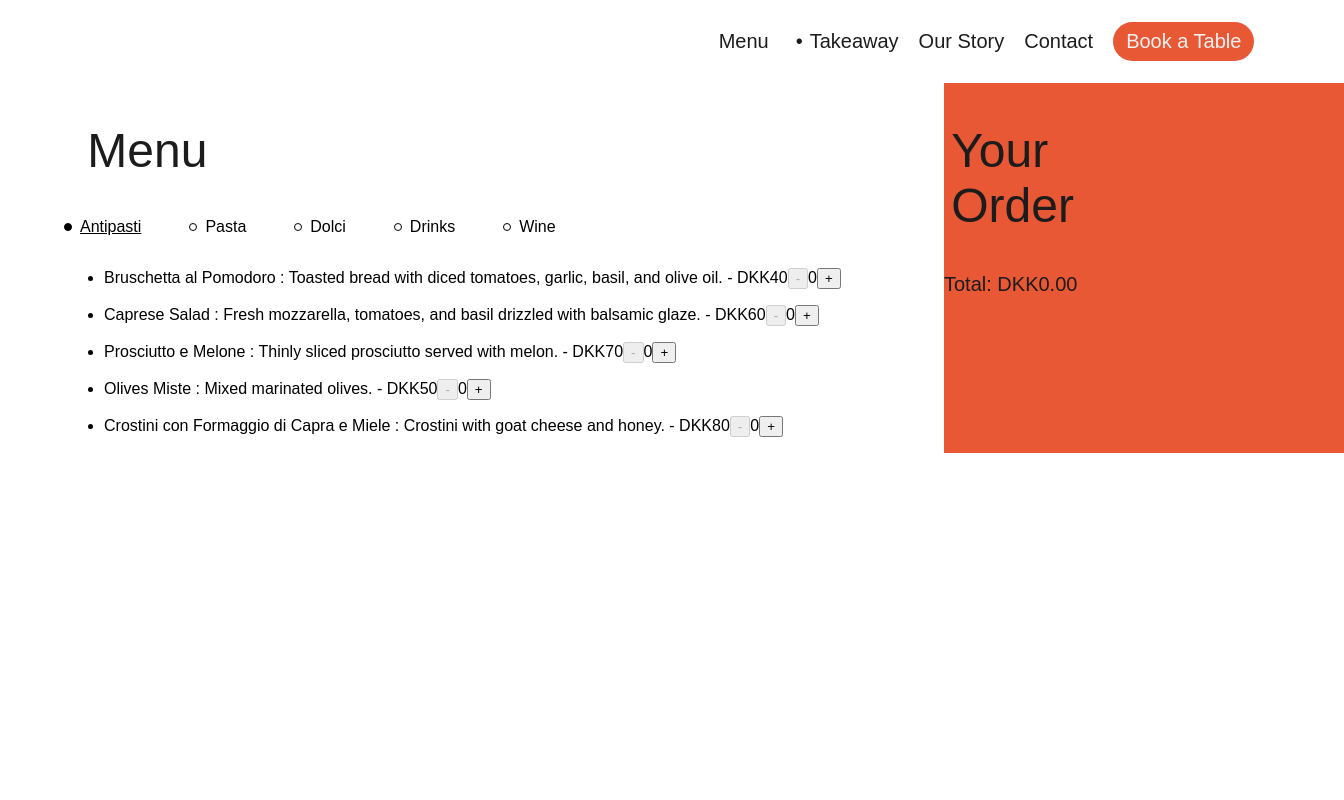
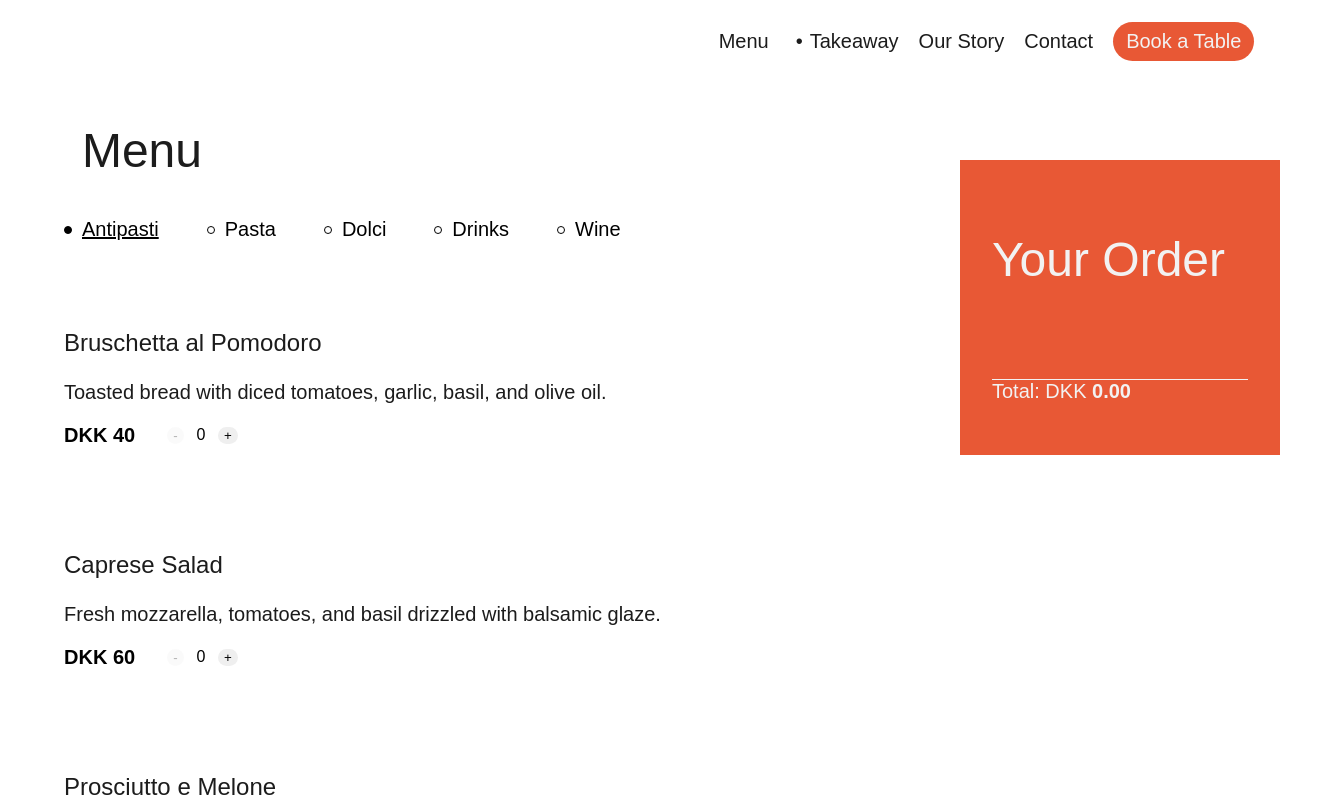
Before and after one commit to ozolinala/capanna74, a Next.js app: page /takeaway in a window 1280 px wide. Shown: the top 800 px of the page, 1344 px wide, since content can reach past the window. Built offline with nearby package versions, Linux system fonts and the light colour scheme.

Commit message:
page is now styled

```diff
--- a/src/components/TakeawayCart.js
+++ b/src/components/TakeawayCart.js
@@ -11,14 +11,19 @@ const TakeawayCart = ({ cartItems }) => {
   return (
     <div className={styles.cartContainer}>
       <h2>Your Order</h2>
-      <ul>
+      <ul className={styles.cartList}>
         {cartItems.map((item) => (
-          <li key={item.id}>
-            {item.name} - DKK{item.price} x {item.quantity}
+          <li className={styles.cartListItem} key={item.id}>
+            <div>
+              {item.name} x {item.quantity}
+            </div>
+            <div>DKK{item.price}</div>
           </li>
         ))}
       </ul>
-      <p>Total: DKK{calculateTotal()}</p>
+      <p className={styles.total}>
+        Total: DKK <b>{calculateTotal()}</b>
+      </p>
     </div>
   );
 };
--- a/src/components/TakeawayItem.js
+++ b/src/components/TakeawayItem.js
@@ -23,15 +23,21 @@ const TakeawayItem = ({ item, onAddToCart }) => {
   };
 
   return (
-    <li>
+    <li className={styles.listItem}>
       <span>
-        {item.name} : {item.description} - DKK{item.price}
+        <h3>{item.name}</h3>
+        <p>{item.description}</p>
       </span>
-      <button onClick={handleRemoveClick} disabled={quantity === 0}>
-        -
-      </button>
-      <span>{quantity}</span>
-      <button onClick={handleAddClick}>+</button>
+      <span className={styles.priceAndQuantity}>
+        <h5>DKK {item.price}</h5>
+        <div className={styles.quantity}>
+          <button onClick={handleRemoveClick} disabled={quantity === 0}>
+            -
+          </button>
+          <span>{quantity}</span>
+          <button onClick={handleAddClick}>+</button>
+        </div>
+      </span>
     </li>
   );
 };
--- a/src/styles/TakeawayMenu.module.css
+++ b/src/styles/TakeawayMenu.module.css
@@ -7,6 +7,7 @@
   color: inherit;
   cursor: pointer;
   outline: none;
+  font-size: 20px;
 }
 
 .notselected::before {
@@ -40,8 +41,6 @@
 .takeawayContainer {
   display: flex;
   justify-content: space-between;
-  width: 100%;
-  margin: auto;
   padding-left: 4rem;
 }
 
@@ -57,13 +56,82 @@
 }
 
 .cartContainer {
+  display: flex;
+  flex-direction: column;
   background-color: var(--accent-color);
-  padding-right: 10rem;
-  width: 15rem;
+  width: 16rem;
+  padding: 2rem;
+  color: var(--off-white);
+  position: fixed;
+  right: 0;
+  top: 10rem;
+}
+
+.cartContainer ul {
+  padding: 0;
+  list-style: none;
+}
+
+.cartContainer h2 {
+  color: var(--off-white);
+  padding: 0;
+}
+
+.cartContainer p {
+  color: var(--off-white);
 }
 
 .takeawayList {
   display: flex;
   flex-direction: column;
   gap: 1rem;
+  padding-left: 0;
 }
+
+.listItem {
+  list-style: none;
+  padding-top: 4vh;
+  padding-bottom: 4vh;
+}
+
+.listItem span h3 {
+  padding-left: 0;
+}
+
+.listItem span h5 {
+  padding-left: 0;
+  font-size: 20px;
+  margin: 0;
+}
+
+.priceAndQuantity {
+  display: flex;
+  gap: 2rem;
+  align-items: center;
+}
+
+.quantity {
+  display: flex;
+  gap: 1vw;
+  align-items: center;
+}
+
+.quantity button {
+  border-radius: 50px;
+  border: 0;
+}
+
+.total {
+  border-top: 1px solid var(--off-white);
+}
+
+.cartList {
+  display: flex;
+  flex-direction: column;
+  gap: 1rem;
+}
+
+.cartListItem {
+  display: flex;
+  justify-content: space-between;
+}
```
